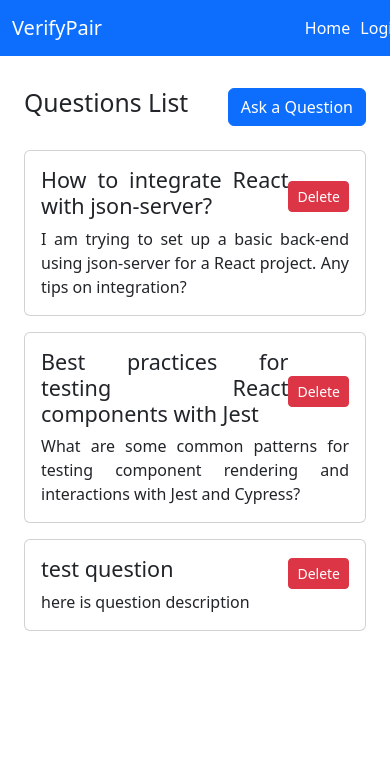
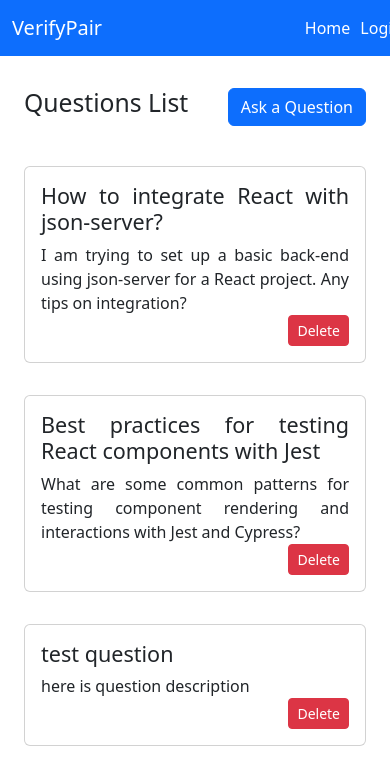
Before and after one commit to Study-Program-Applied-Computer-Science/usability-testing-and-verification-verifypair, a React (Vite) app: page /posts in a window 390 px wide. Shown: the top 784 px of the page. Built offline with nearby package versions, Linux system fonts and the light colour scheme; data requests are answered from the project's data file.

Commit message:
Added responsiveness

```diff
--- a/src/components/Login.jsx
+++ b/src/components/Login.jsx
@@ -37,14 +37,16 @@ const Login = () => {
   };
 
   return (
-    <div className="container mt-5">
-      <h2 className="mb-4 justify-content-between">Login</h2>
+    <div className="container">
+      <div className="row justify-content-center">
+        <div className="col-md-8 col-lg-6 col-xl-4">
+          <h2 className="mb-4 text-center">Login</h2>
           {errorMsg && <p className="text-danger">{errorMsg}</p>}
           <form onSubmit={handleSubmit} data-testid="login-form">
             <div className="mb-3">
               <input
                 type="text"
-            className="form-control w-25 mx-auto"
+                className="form-control"
                 placeholder="Username"
                 value={username}
                 onChange={(e) => setUsername(e.target.value)}
@@ -54,7 +56,7 @@ const Login = () => {
             <div className="mb-3">
               <input
                 type="password"
-            className="form-control w-25 mx-auto"
+                className="form-control"
                 placeholder="Password"
                 value={password}
                 onChange={(e) => setPassword(e.target.value)}
@@ -63,9 +65,11 @@ const Login = () => {
             </div>
             <button type="submit" className="btn btn-primary">Login</button>
           </form>
-      <p className="mt-3">
+      <p className="mt-3 text-center">
         Don't have an account? <Link to="/register">Register here</Link>.
       </p>
+      </div>
+      </div>
     </div>
   );
 };
--- a/src/components/QuestionForm.jsx
+++ b/src/components/QuestionForm.jsx
@@ -28,9 +28,11 @@ const QuestionForm = () => {
     };
 
     return (
-        <div className="container mt-4 min-vh-100" style={{ maxWidth: '800px' }}>
+        <div className="container mt-4 min-vh-100">
+            <div className="row justify-content-center">
+            <div className="col-lg-10 col-xl-8">
             <div className="d-flex justify-content-between align-items-center mb-4">
-                <h2>Ask a Question</h2>
+                <h2 className="h3 mb-3 mb-md-0">Ask a Question</h2>
                 <button className="btn btn-outline-primary" onClick={() => navigate(-1)}>
                     <i className="bi bi-arrow-left me-2"></i> Back to Questions
                     </button>
@@ -70,10 +72,14 @@ const QuestionForm = () => {
                         placeholder="Enter question description"
                     />
                 </div>
+                <div className="d-grid gap-2 d-md-flex justify-content-md-end">
                 <button type="submit" className="btn btn-primary">
                     Submit Question
                 </button>
+                </div>
             </form>
+            </div>
+            </div>
         </div>
     );
 };
--- a/src/components/QuestionsList.jsx
+++ b/src/components/QuestionsList.jsx
@@ -12,27 +12,38 @@ const QuestionsList = () => {
 
   return (
     <>
-      <div className="container mt-2  min-vh-100" style={{ maxWidth: '800px' }}>
-        <div className="d-flex justify-content-between align-items-center mb-4">
+      <div className="container mt-2 min-vh-100">
+      <div className="row justify-content-center">
+      <div className="col-lg-10 col-xl-8">
+        <div className="d-flex justify-content-between align-items-center mb-4 mb-md-4">
           <h2>Questions List</h2>
           <button onClick={formRedirect} className="btn btn-primary">
             Ask a Question
           </button>
         </div>
+        <div className="row g-3">
         {questions.map((question) => (
-          <div key={question.id} className="card mt-3" style={{ cursor: 'pointer' }} onClick={() => navigate(`/answer/${question.id}`)}>
+          <div key={question.id} className="col-12">
+          <div className="card mt-3" style={{ cursor: 'pointer' }} onClick={() => navigate(`/answer/${question.id}`)}>
             <div className="card-body">
-              <div className="d-flex justify-content-between align-items-center">
+              <div className="d-flex flex-column flex-md-row justify-content-between align-items-start">
+              <div className="flex-grow-1 pe-md-3">
                 <h4 className="card-title" style={{ textAlign: 'justify' }}>{question.question_title}</h4>
+                <p className="card-text" style={{ textAlign: 'justify' }}>
+                {question.question_description}
+              </p>
+              </div>
+              <div className="d-flex gap-2 align-self-end align-self-md-center">
                 <button onClick={(e) => { e.stopPropagation(); deleteQuestion(question.id);}}className="btn btn-danger btn-sm">Delete</button>
               </div>
-
-              <p className="card-text" style={{ textAlign: 'justify' }}>
-                {question.question_description}
-              </p>
+              </div>
             </div>
           </div>
+          </div>
         ))}
+        </div>
+      </div>
+      </div>
       </div>
     </>
   );
--- a/src/components/Register.jsx
+++ b/src/components/Register.jsx
@@ -30,14 +30,16 @@ const Register = () => {
   };
 
   return (
-    <div className="container mt-5">
-      <h2 className="mb-4">Register</h2>
+    <div className="container">
+      <div className="row justify-content-center">
+        <div className="col-md-8 col-lg-6 col-xl-4">
+          <h2 className="mb-4 text-center">Register</h2>
           {errorMsg && <p className="text-danger">{errorMsg}</p>}
           <form onSubmit={handleSubmit} data-testid="register-form">
             <div className="mb-3">
               <input
                 type="text"
-            className="form-control w-25 mx-auto"
+                className="form-control"
                 placeholder="Username"
                 value={username}
                 onChange={(e) => setUsername(e.target.value)}
@@ -47,7 +49,7 @@ const Register = () => {
             <div className="mb-3">
               <input
                 type="password"
-            className="form-control w-25 mx-auto"
+                className="form-control"
                 placeholder="Password"
                 value={password}
                 onChange={(e) => setPassword(e.target.value)}
@@ -60,6 +62,8 @@ const Register = () => {
             Already have an account? <Link to="/login">Login here</Link>.
           </p>
         </div>
+      </div>
+    </div>
   );
 };
 
```
Lines whose indentation alone changed are shown as unchanged.
